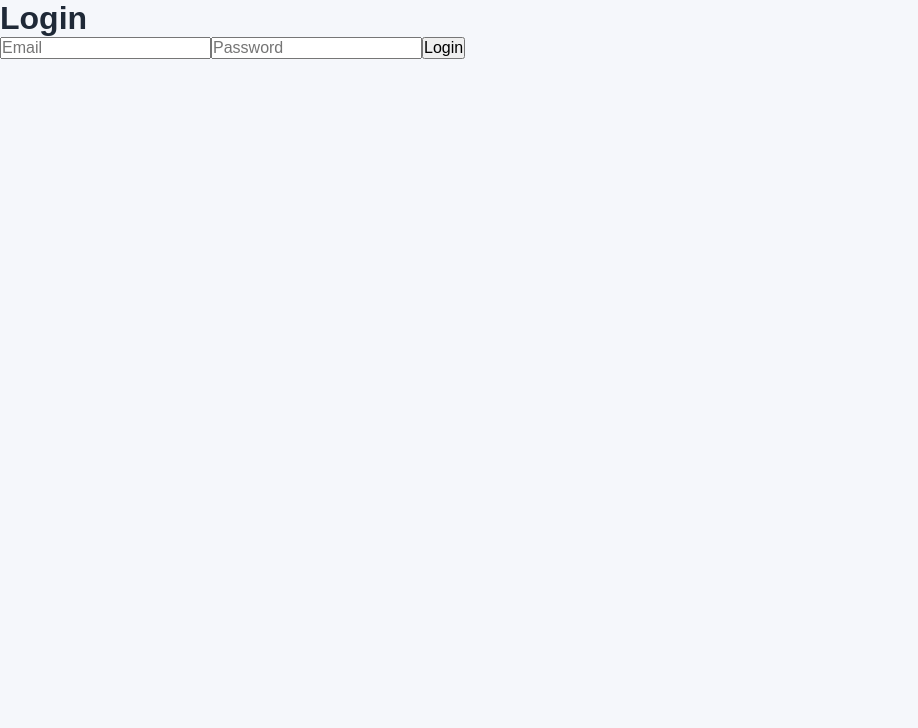
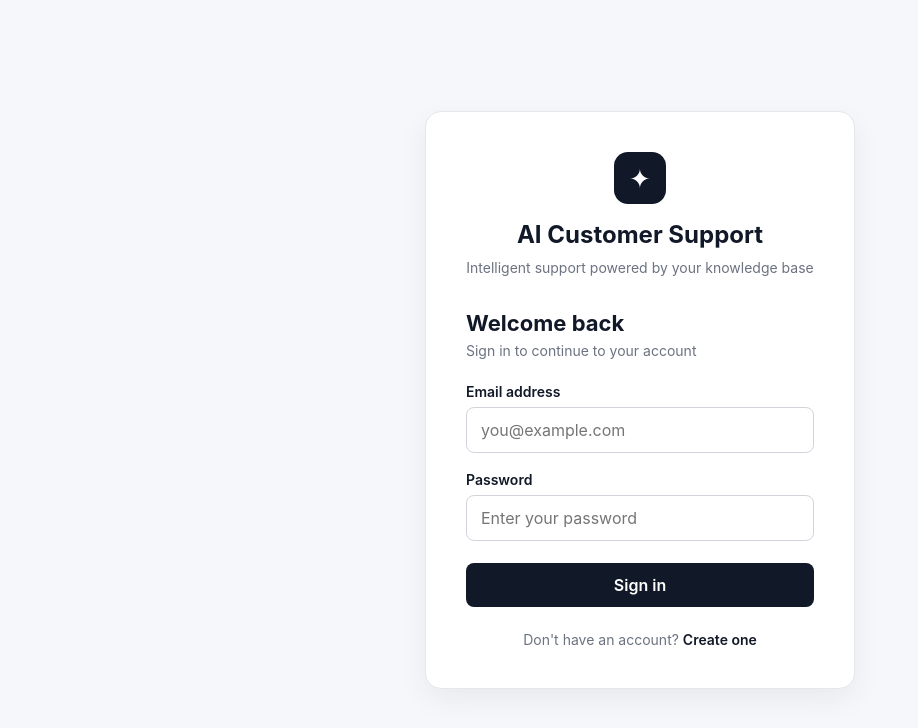
Before and after one commit to salman-devs/ai-customer-support, a React app in the folder frontend/: page /login in a window 1280 px wide. Shown: the top 728 px of the page, without its empty margins (0-918 px from the left). Built offline with nearby package versions, Linux system fonts and the light colour scheme; the HTML template or start-up script is replaced by a standard one.

Commit message:
feat: polish authentication UI

```diff
--- a/frontend/src/index.css
+++ b/frontend/src/index.css
@@ -5,43 +5,213 @@
   box-sizing: border-box;
 }
 
+
 body {
-  font-family: Arial, sans-serif;
+  font-family: Inter, Arial, sans-serif;
   background: #f5f7fb;
-  color: #1f2937;
+  color: #111827;
 }
+
 
 button,
 input {
   font: inherit;
 }
 
+
 button {
   cursor: pointer;
 }
+
+
+/* =========================
+   Authentication
+========================= */
+
+.auth-page {
+  min-height: 100vh;
+  display: flex;
+  align-items: center;
+  justify-content: center;
+  padding: 24px;
+  background: #f5f7fb;
+}
+
+
+.auth-card {
+  width: 100%;
+  max-width: 430px;
+  background: white;
+  border: 1px solid #e5e7eb;
+  border-radius: 16px;
+  padding: 40px;
+  box-shadow: 0 10px 30px rgba(0, 0, 0, 0.06);
+}
+
+
+.auth-brand {
+  text-align: center;
+  margin-bottom: 32px;
+}
+
+
+.brand-icon {
+  width: 52px;
+  height: 52px;
+  margin: 0 auto 16px;
+  display: flex;
+  align-items: center;
+  justify-content: center;
+  border-radius: 14px;
+  background: #111827;
+  color: white;
+  font-size: 26px;
+}
+
+
+.auth-brand h1 {
+  font-size: 24px;
+  margin-bottom: 8px;
+}
+
+
+.auth-brand p {
+  color: #6b7280;
+  font-size: 14px;
+  line-height: 1.5;
+}
+
+
+.auth-content h2 {
+  font-size: 22px;
+  margin-bottom: 6px;
+}
+
+
+.auth-subtitle {
+  color: #6b7280;
+  font-size: 14px;
+  margin-bottom: 24px;
+}
+
+
+.form-group {
+  margin-bottom: 18px;
+}
+
+
+.form-group label {
+  display: block;
+  margin-bottom: 7px;
+  font-size: 14px;
+  font-weight: 600;
+}
+
+
+.form-group input {
+  width: 100%;
+  padding: 12px 14px;
+  border: 1px solid #d1d5db;
+  border-radius: 8px;
+  outline: none;
+  transition: border-color 0.2s, box-shadow 0.2s;
+}
+
+
+.form-group input:focus {
+  border-color: #111827;
+  box-shadow: 0 0 0 3px rgba(17, 24, 39, 0.08);
+}
+
+
+.auth-button {
+  width: 100%;
+  padding: 12px;
+  margin-top: 4px;
+  border: none;
+  border-radius: 8px;
+  background: #111827;
+  color: white;
+  font-weight: 600;
+  transition: opacity 0.2s;
+}
+
+
+.auth-button:hover {
+  opacity: 0.9;
+}
+
+
+.auth-button:disabled {
+  cursor: not-allowed;
+  opacity: 0.6;
+}
+
+
+.error-message {
+  margin-bottom: 16px;
+  padding: 10px 12px;
+  border-radius: 8px;
+  background: #fef2f2;
+  color: #b91c1c;
+  font-size: 14px;
+}
+
+
+.auth-footer {
+  margin-top: 24px;
+  text-align: center;
+  color: #6b7280;
+  font-size: 14px;
+}
+
+
+.auth-footer a {
+  color: #111827;
+  font-weight: 600;
+  text-decoration: none;
+}
+
+
+.auth-footer a:hover {
+  text-decoration: underline;
+}
+
+
+/* =========================
+   Customer Dashboard
+========================= */
 
 .dashboard {
   min-height: 100vh;
   display: flex;
 }
 
+
 aside {
   width: 260px;
   padding: 20px;
   background: white;
-  border-right: 1px solid #ddd;
+  border-right: 1px solid #e5e7eb;
   display: flex;
   flex-direction: column;
   gap: 10px;
 }
 
+
 aside button {
   padding: 10px;
-  border: 1px solid #ddd;
+  border: 1px solid #e5e7eb;
   background: white;
-  border-radius: 6px;
+  border-radius: 8px;
   text-align: left;
 }
+
+
+aside button:hover {
+  background: #f9fafb;
+}
+
 
 .chat-section {
   flex: 1;
@@ -50,18 +220,24 @@ aside button {
   min-height: 100vh;
 }
 
+
 header {
-  padding: 20px;
+  padding: 20px 24px;
   background: white;
-  border-bottom: 1px solid #ddd;
+  border-bottom: 1px solid #e5e7eb;
   display: flex;
   justify-content: space-between;
   align-items: center;
 }
 
+
 header button {
   padding: 8px 14px;
+  border: 1px solid #d1d5db;
+  border-radius: 8px;
+  background: white;
 }
+
 
 .chat-container {
   flex: 1;
@@ -69,30 +245,51 @@ header button {
   overflow-y: auto;
 }
 
+
 .chat-container > div {
   margin-bottom: 20px;
 }
+
 
 .chat-container p {
   margin-top: 6px;
   line-height: 1.5;
 }
 
+
 .chat-section form {
   display: flex;
   gap: 10px;
   padding: 20px;
   background: white;
-  border-top: 1px solid #ddd;
+  border-top: 1px solid #e5e7eb;
 }
+
 
 .chat-section input {
   flex: 1;
   padding: 12px;
-  border: 1px solid #ccc;
-  border-radius: 6px;
+  border: 1px solid #d1d5db;
+  border-radius: 8px;
+  outline: none;
 }
+
 
 .chat-section form button {
   padding: 12px 20px;
+  border: none;
+  border-radius: 8px;
+  background: #111827;
+  color: white;
 }
+
+
+/* =========================
+   Responsive
+========================= */
+
+@media (max-width: 600px) {
+  .auth-card {
+    padding: 28px 22px;
+  }
+}
--- a/frontend/src/main.jsx
+++ b/frontend/src/main.jsx
@@ -1,4 +1,3 @@
-
 import React from "react";
 import ReactDOM from "react-dom/client";
 
@@ -7,6 +6,7 @@ import { AuthProvider } from "./context/AuthContext";
 
 import "./index.css";
 
+
 ReactDOM.createRoot(document.getElementById("root")).render(
   <React.StrictMode>
     <AuthProvider>
--- a/frontend/src/pages/Login.jsx
+++ b/frontend/src/pages/Login.jsx
@@ -1,6 +1,6 @@
 
 import { useState } from "react";
-import { useNavigate } from "react-router-dom";
+import { Link, useNavigate } from "react-router-dom";
 
 import api from "../services/api";
 import { useAuth } from "../context/AuthContext";
@@ -10,6 +10,7 @@ function Login() {
   const [email, setEmail] = useState("");
   const [password, setPassword] = useState("");
   const [error, setError] = useState("");
+  const [loading, setLoading] = useState(false);
 
   const { login } = useAuth();
   const navigate = useNavigate();
@@ -17,7 +18,9 @@ function Login() {
 
   const handleSubmit = async (event) => {
     event.preventDefault();
+
     setError("");
+    setLoading(true);
 
     try {
       const response = await api.post("/auth/login", {
@@ -38,45 +41,102 @@ function Login() {
     } catch (error) {
       setError(
         error.response?.data?.detail ||
-        "Login failed. Please try again."
+        "Invalid email or password."
       );
+    } finally {
+      setLoading(false);
     }
   };
 
 
   return (
     <div className="auth-page">
-      <h1>Login</h1>
+
+      <div className="auth-card">
+
+        <div className="auth-brand">
+          <div className="brand-icon">✦</div>
+
+          <h1>AI Customer Support</h1>
+
+          <p>
+            Intelligent support powered by your knowledge base
+          </p>
+        </div>
+
+
+        <div className="auth-content">
+
+          <h2>Welcome back</h2>
+
+          <p className="auth-subtitle">
+            Sign in to continue to your account
+          </p>
+
 
           <form onSubmit={handleSubmit}>
 
+            <div className="form-group">
+              <label htmlFor="email">
+                Email address
+              </label>
+
               <input
+                id="email"
                 type="email"
-          placeholder="Email"
+                placeholder="you@example.com"
                 value={email}
                 onChange={(event) => setEmail(event.target.value)}
                 required
               />
+            </div>
+
+
+            <div className="form-group">
+              <label htmlFor="password">
+                Password
+              </label>
 
               <input
+                id="password"
                 type="password"
-          placeholder="Password"
+                placeholder="Enter your password"
                 value={password}
                 onChange={(event) => setPassword(event.target.value)}
                 required
               />
+            </div>
+
 
             {error && (
-          <p className="error-message">
+              <div className="error-message">
                 {error}
-          </p>
+              </div>
             )}
 
-        <button type="submit">
-          Login
+
+            <button
+              className="auth-button"
+              type="submit"
+              disabled={loading}
+            >
+              {loading ? "Signing in..." : "Sign in"}
             </button>
 
           </form>
+
+
+          <p className="auth-footer">
+            Don't have an account?{" "}
+            <Link to="/signup">
+              Create one
+            </Link>
+          </p>
+
+        </div>
+
+      </div>
+
     </div>
   );
 }
--- a/frontend/src/pages/Signup.jsx
+++ b/frontend/src/pages/Signup.jsx
@@ -1,6 +1,5 @@
-
 import { useState } from "react";
-import { useNavigate } from "react-router-dom";
+import { Link, useNavigate } from "react-router-dom";
 
 import api from "../services/api";
 
@@ -9,13 +8,18 @@ function Signup() {
   const [name, setName] = useState("");
   const [email, setEmail] = useState("");
   const [password, setPassword] = useState("");
+
   const [error, setError] = useState("");
+  const [loading, setLoading] = useState(false);
 
   const navigate = useNavigate();
 
+
   const handleSubmit = async (event) => {
     event.preventDefault();
+
     setError("");
+    setLoading(true);
 
     try {
       await api.post("/auth/signup", {
@@ -25,51 +29,138 @@ function Signup() {
       });
 
       navigate("/login");
+
     } catch (error) {
       setError(
         error.response?.data?.detail ||
         "Signup failed. Please try again."
       );
+    } finally {
+      setLoading(false);
     }
   };
 
+
   return (
     <div className="auth-page">
-      <h1>Create Account</h1>
+
+      <div className="auth-card">
+
+        <div className="auth-brand">
+
+          <div className="brand-icon">
+            ✦
+          </div>
+
+          <h1>AI Customer Support</h1>
+
+          <p>
+            Intelligent support powered by your knowledge base
+          </p>
+
+        </div>
+
+
+        <div className="auth-content">
+
+          <h2>Create your account</h2>
+
+          <p className="auth-subtitle">
+            Sign up to start using AI Customer Support
+          </p>
+
 
           <form onSubmit={handleSubmit}>
+
+            <div className="form-group">
+
+              <label htmlFor="name">
+                Full name
+              </label>
+
               <input
+                id="name"
                 type="text"
-          placeholder="Name"
+                placeholder="Your name"
                 value={name}
                 onChange={(event) => setName(event.target.value)}
                 required
               />
 
+            </div>
+
+
+            <div className="form-group">
+
+              <label htmlFor="email">
+                Email address
+              </label>
+
               <input
+                id="email"
                 type="email"
-          placeholder="Email"
+                placeholder="you@example.com"
                 value={email}
                 onChange={(event) => setEmail(event.target.value)}
                 required
               />
 
+            </div>
+
+
+            <div className="form-group">
+
+              <label htmlFor="password">
+                Password
+              </label>
+
               <input
+                id="password"
                 type="password"
-          placeholder="Password"
+                placeholder="Create a password"
                 value={password}
                 onChange={(event) => setPassword(event.target.value)}
                 required
               />
 
-        {error && <p>{error}</p>}
+            </div>
 
-        <button type="submit">
-          Sign Up
+
+            {error && (
+              <div className="error-message">
+                {error}
+              </div>
+            )}
+
+
+            <button
+              className="auth-button"
+              type="submit"
+              disabled={loading}
+            >
+              {loading ? "Creating account..." : "Create account"}
             </button>
+
           </form>
+
+
+          <p className="auth-footer">
+
+            Already have an account?{" "}
+
+            <Link to="/login">
+              Sign in
+            </Link>
+
+          </p>
+
+        </div>
+
+      </div>
+
     </div>
   );
 }
 
+
 export default Signup;
```
Also changed, not shown: 1 other file (tests, documents, lock files or other folders). Lines whose indentation alone changed are shown as unchanged.
